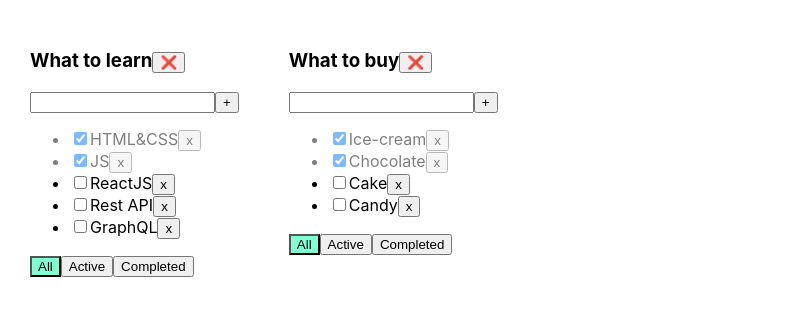
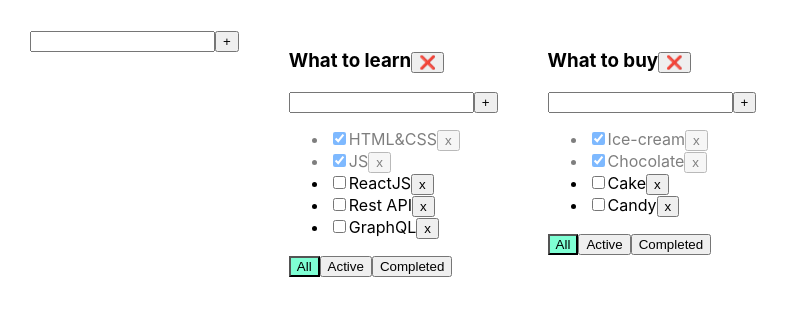
Before and after one commit to AV-html/todolist, a React (Create React App) app: page / in a window 1280 px wide. Shown: the top 316 px of the page, without its empty margins (0-789 px from the left). Built offline with nearby package versions, Linux system fonts and the light colour scheme.

Commit message:
feat(App): add new todolist

```diff
--- a/src/App.tsx
+++ b/src/App.tsx
@@ -2,6 +2,7 @@ import React, {useState} from 'react';
 import './App.css';
 import {Todolist} from './Todolist';
 import {v1} from 'uuid';
+import {AddItemForm} from './AddItemForm';
 
 export type FilterValuesType = 'all' | 'active' | 'completed';
 
@@ -90,10 +91,20 @@ function App() {
         delete tasks[todoListID]
     }
 
+    function addTodolist(title: string) {
+        const newTodoListID = v1()
+        const newTodoList: TodoListType = {
+            id: newTodoListID,
+            title,
+            filter: 'all'
+        }
+        setTodoLists([...todoLists, newTodoList])
+        setTasks({...tasks, [newTodoListID]: []})
+    }
 
-    const todoListComponents = todoLists.map((tl => {
-        return (
-            todoLists.length ?
+
+    const todoListComponents = todoLists.length ? todoLists.map((tl =>   {
+            return (
                 <Todolist key={tl.id}
                           todolistID={tl.id}
                           tasks={tasks[tl.id]}
@@ -104,15 +115,17 @@ function App() {
                           changeTodoListFilter={changeFilter}
                           addTask={addTask}
                           changeTaskStatus={changeStatus}
+
                           removeTodoList={removeTodoList}
                 />
-                : <span>Create your first todolist!</span>
-        )
-    }))
+            )
+        }))
+        : <span>Create your first todolist</span>
 
 
     return (
         <div className="App">
+            <AddItemForm addItem={addTodolist}/>
             {todoListComponents}
         </div>
     );
```
